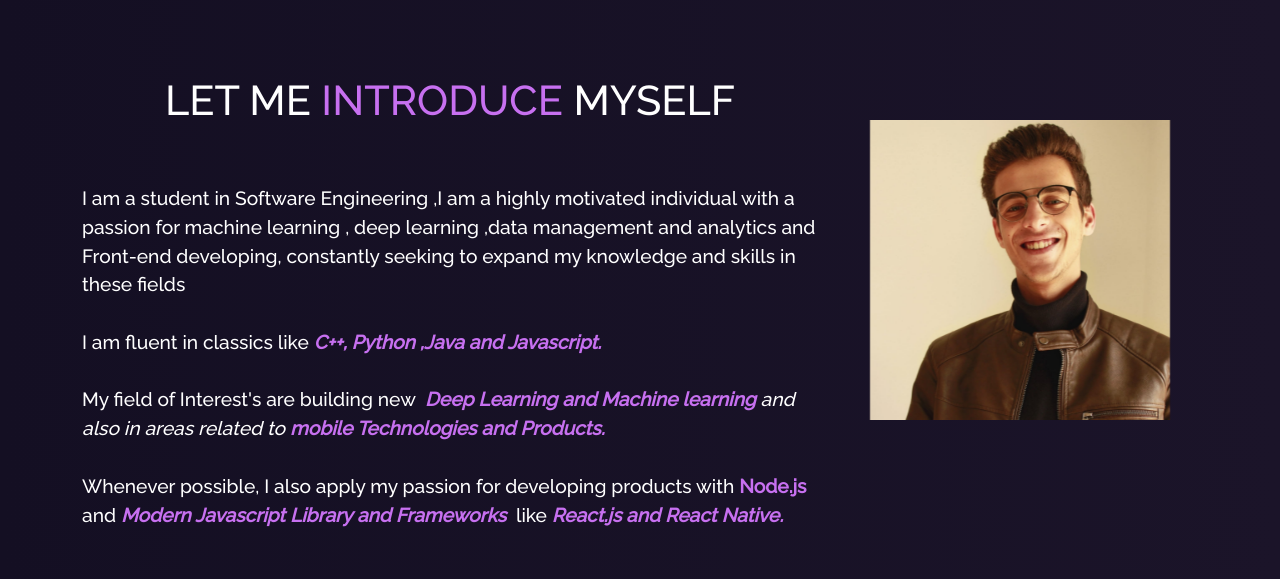
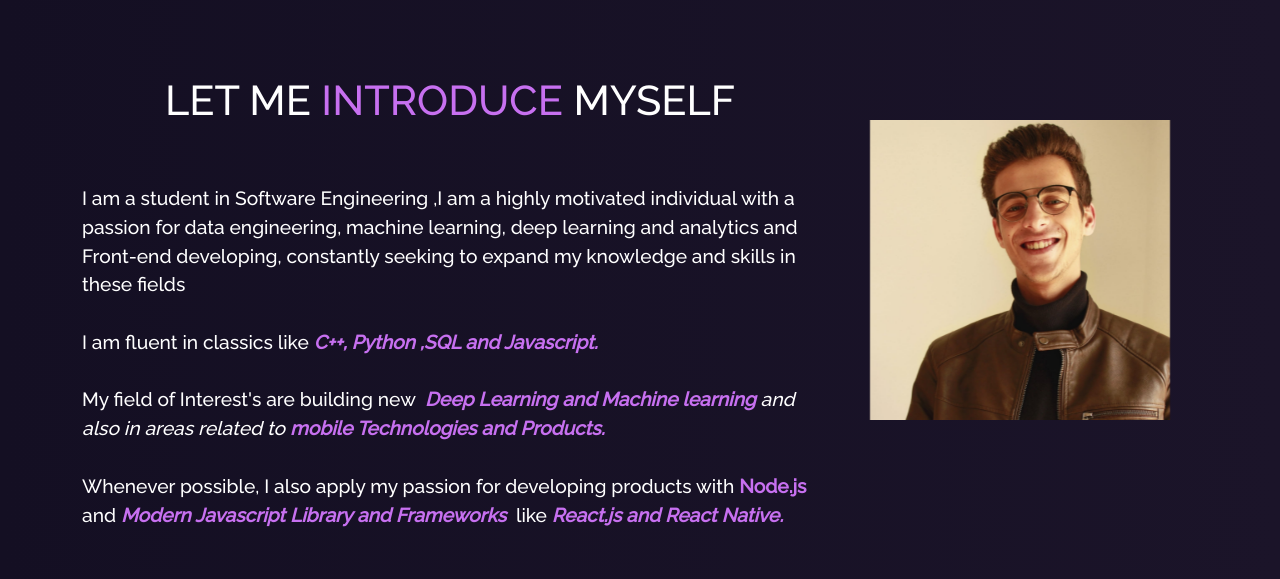
Before and after one commit to Sofienechaabouni/portfolio-sofiene, a React (Create React App) app: page / in a window 1280 px wide. Shown: the part 800-1379 px from the top of the page. Built offline with nearby package versions, Linux system fonts and the light colour scheme.

Commit message:
Add my portfolio modifications

```diff
--- a/src/components/About/AboutCard.js
+++ b/src/components/About/AboutCard.js
@@ -9,7 +9,7 @@ function AboutCard() {
           <p style={{ textAlign: "justify" }}>
             Hi Everyone, I am <span className="purple">Sofiene Chaabouni </span>
             from <span className="purple"> Tunis,Tunisia.</span>
-            <br />I am a Software Engineering student specialized in Networks
+            <br />I am a Software Engineering engineer specialized in Networks
             and telecommunications at{" "}
             <a
               href="http://www.insat.rnu.tn/Fr/accueil_46_34 "
@@ -20,8 +20,8 @@ function AboutCard() {
             <br />
             <br />I am currently learning Machine Learning and Deep Learning
             courses online and in the university to enhance my knowledge and
-            skills in this field in addition to my experience in software
-            development in react native and react .{" "}
+            skills in this field in addition to my current master program in
+            management of technological innovation.{" "}
           </p>
 
           <p style={{ color: "rgb(155 126 172)" }}>
--- a/src/components/About/Toolstack.js
+++ b/src/components/About/Toolstack.js
@@ -23,9 +23,7 @@ function Toolstack() {
       <Col xs={4} md={2} className="tech-icons sof" title="Power BI">
         <SiPowerbi />
       </Col>
-      <Col xs={4} md={2} className="tech-icons sof" title="Heroku">
-        <SiHeroku />
-      </Col>
+
     </Row>
   );
 }
--- a/src/components/Home/Home2.js
+++ b/src/components/Home/Home2.js
@@ -16,14 +16,14 @@ function Home2() {
             </h1>
             <p className="home-about-body">
               I am a student in Software Engineering ,I am a highly motivated
-              individual with a passion for machine learning , deep learning
-              ,data management and analytics and Front-end developing,
+              individual with a passion for data engineering, machine learning,
+              deep learning and analytics and Front-end developing,
               constantly seeking to expand my knowledge and skills in these
               fields
               <br />
               <br />I am fluent in classics like
               <i>
-                <b className="purple"> C++, Python ,Java and Javascript. </b>
+                <b className="purple"> C++, Python ,SQL and Javascript. </b>
               </i>
               <br />
               <br />
```
Also changed, not shown: 1 other file (tests, documents, lock files or other folders).
